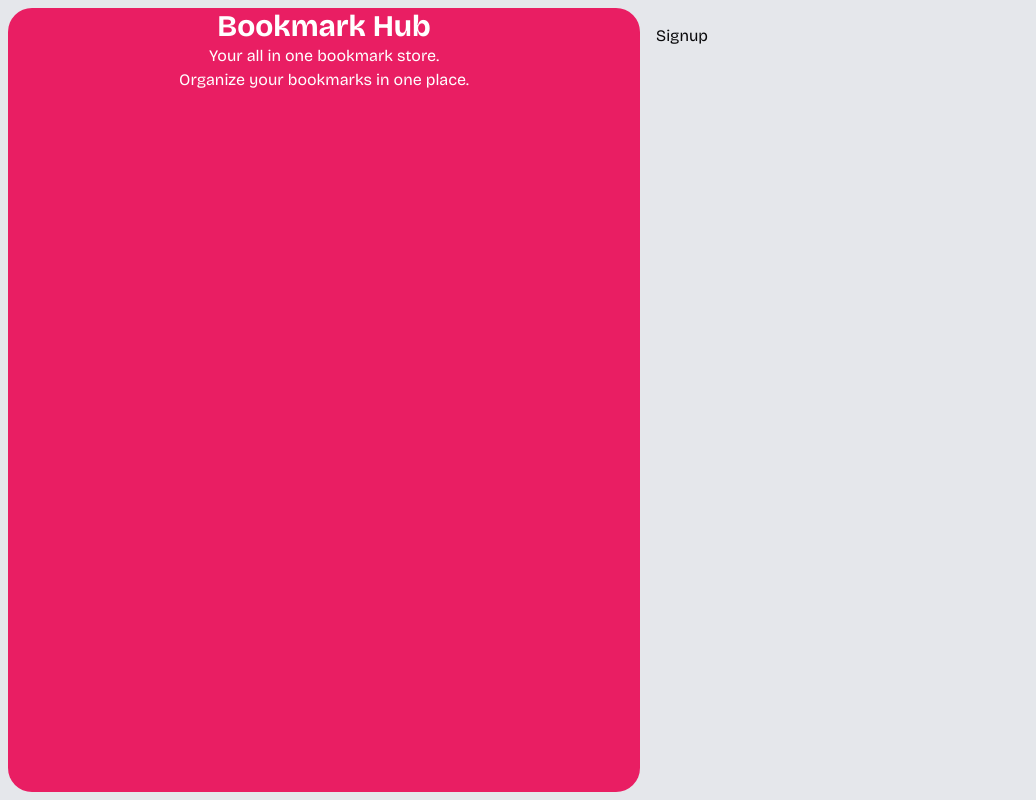
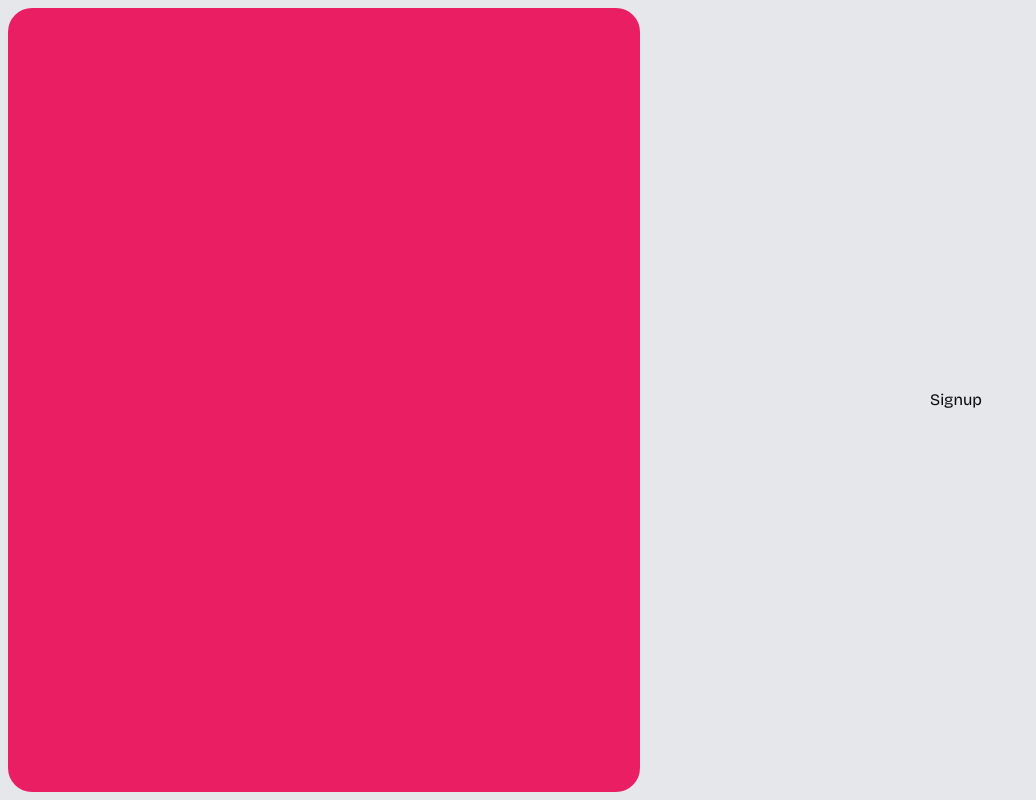
Before and after one commit to fisayo-dev/bookmark-hub, a Next.js app: page /signup in a window 1280 px wide. Shown: the whole page, without its empty margins (0-1036 px from the left). Built offline with nearby package versions, Linux system fonts and the light colour scheme.

Commit message:
designing layout

```diff
--- a/app/(form)/layout.tsx
+++ b/app/(form)/layout.tsx
@@ -1,16 +1,27 @@
+import Image from "next/image"
+
 const layout = ({children}: {children: React.ReactNode}) => {
   return (
     <div className="grid w-full h-[100vh] md:grid-cols-2 p-2 bg-gray-200">
-      <div className="bg-pink h-full text-white rounded-3xl overflow-hidden">
-        <div className="flex flex-col items-center place-content-center justify-items-center">
-          <div className="grid items-center text-center">
+      <div className="bg-pink text-white rounded-3xl overflow-hidden">
+        <div className="flex h-full flex-col items-center place-content-center justify-items-center">
+          {/* <div className="grid items-center text-center">
             <h2 className="text-3xl font-bold">Bookmark Hub</h2>
             <p>Your all in one bookmark store. <br /> Organize your bookmarks in one place.</p>
-          </div>
+          </div> */}
+          {/* <Image
+            height={100}
+            width={100}
+            src='/bookmark.svg'
+            alt="Bookmark Hub"
+            className="w-full"
+          /> */}
         </div>
       </div>
       <div className="p-4 h-full">
-        {children}
+        <div className="flex h-full flex-col items-center place-content-center justify-items-center">
+          {children}
+         </div>
       </div>
     </div>
   )
```
